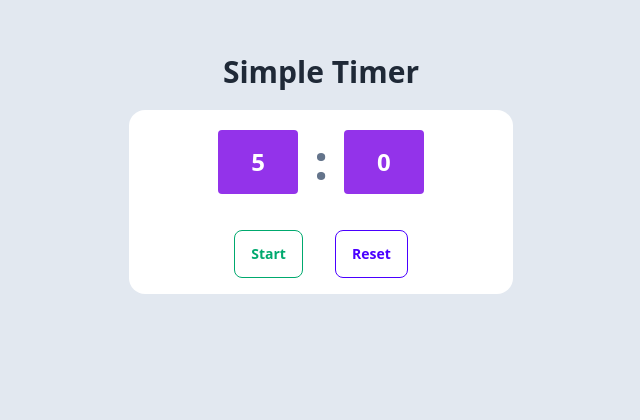
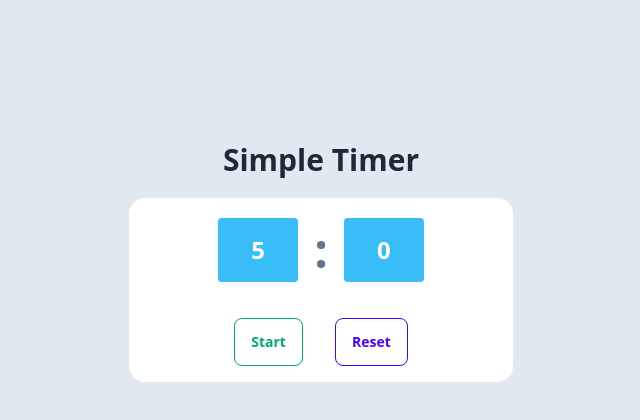
Before and after one commit to swornex/react-template, a React (Vite) app: page / in a window 1280 px wide. Shown: the part 138-558 px from the top of the page, without its empty margins (319-959 px from the left). Built offline with nearby package versions, Linux system fonts and the light colour scheme.

Commit message:
change background of time

```diff
--- a/src/components/timer/Timer.tsx
+++ b/src/components/timer/Timer.tsx
@@ -45,12 +45,12 @@ export const Timer = () => {
   }
 
   return (
-    <div className="flex h-full flex-col items-center gap-5 bg-slate-200 pt-48">
+    <div className="flex h-full flex-col items-center justify-center gap-5 bg-slate-200">
       <span className="text-3xl font-bold">Simple Timer</span>
 
-      <div className="card mx-auto w-96 items-center bg-white text-center text-black">
+      <div className="card w-96 items-center bg-white text-center text-black">
         <div className="m-5 flex items-center gap-4">
-          <div className="card w-20 rounded bg-purple-600 p-4 text-white ">
+          <div className="card w-20 rounded bg-sky-400 p-4 text-white ">
             <h1 className="card-title justify-center text-2xl">
               {Math.floor(timer / 60)}
             </h1>
@@ -60,7 +60,7 @@ export const Timer = () => {
             :
           </span>
 
-          <div className="card w-20 rounded bg-purple-600 p-4 text-white ">
+          <div className="card w-20 rounded bg-sky-400 p-4 text-white ">
             <h1 className="card-title  justify-center text-2xl">
               {Math.floor(timer % 60)}
             </h1>
```
